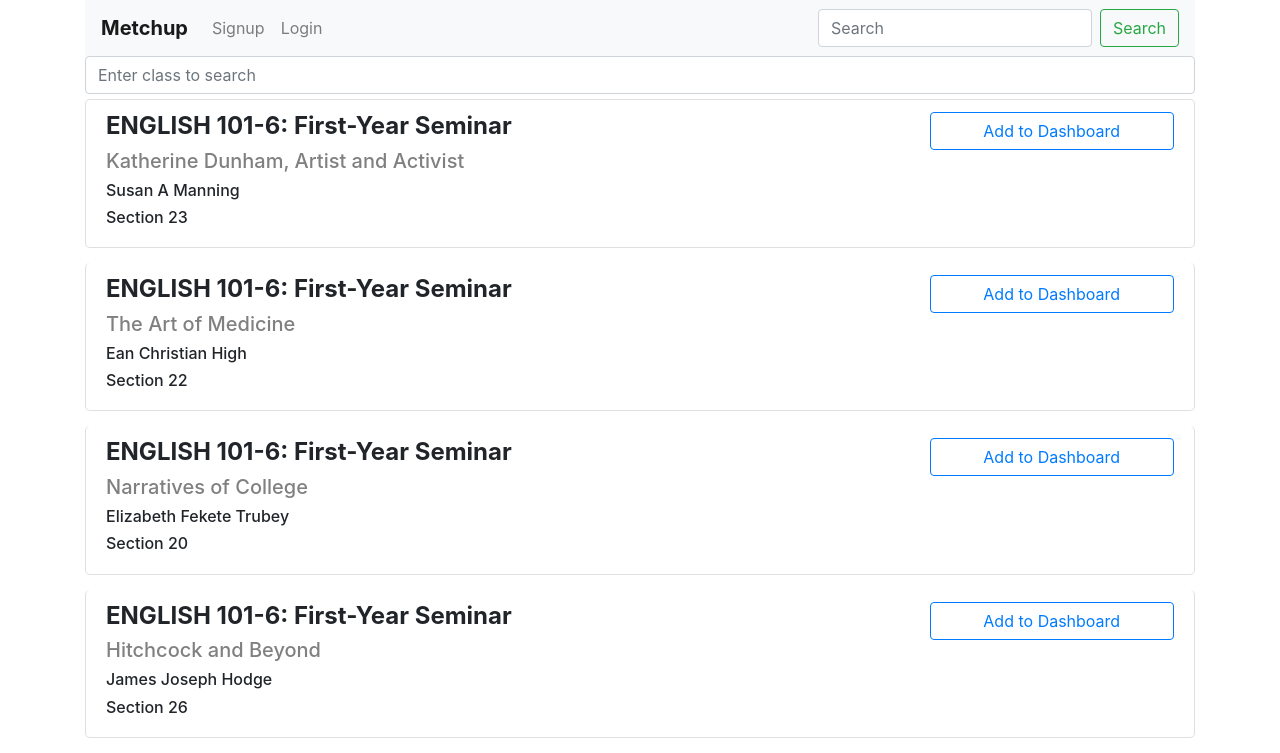
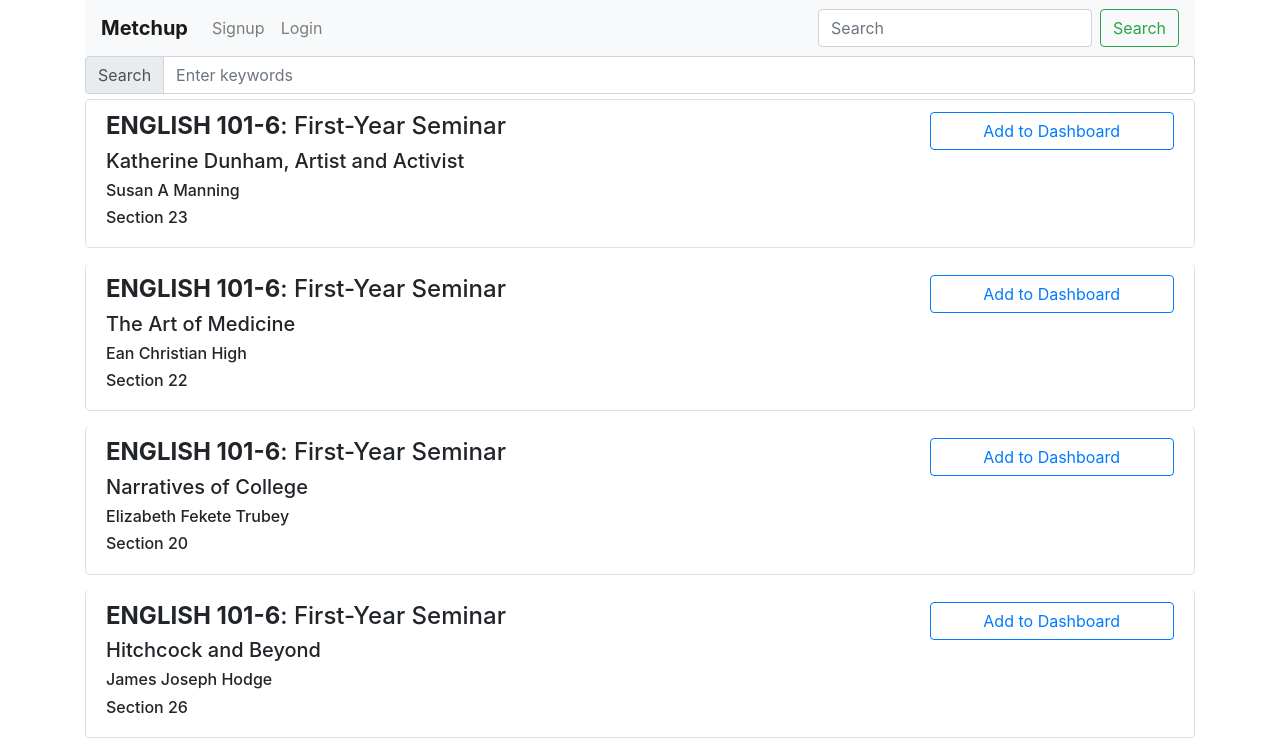
Before and after one commit to bobeatslollipop/Metch_up, a React (Create React App) app: page /search in a window 1280 px wide. Shown: the top 753 px of the page. Built offline with nearby package versions, Linux system fonts and the light colour scheme; no server answers.

Commit message:
UI Update/ 优化

```diff
--- a/src/containers/ClassSearch.js
+++ b/src/containers/ClassSearch.js
@@ -1,5 +1,5 @@
 import React from "react";
-import { ListGroup, ListGroupItem, Row, Col, Button, Container, FormControl } from "react-bootstrap";
+import { ListGroup, ListGroupItem, Row, Col, Button, Container, FormControl, InputGroup } from "react-bootstrap";
 import data from "../data/4770/courses.json";
 import { useState } from 'react';
 import "./ClassSearch.css";
@@ -33,8 +33,8 @@ export default function ClassSearch(props) {
     <ListGroupItem  key={(course.id).toString()} className="Course" style={elementStyle}>
       <Row>
           <Col className="course-info" sm={9}>
-              <h4 className="course-title"><strong>{course.subject} {course.catalog_num}: {course.title} </strong></h4>
-              <h5 className="course-name"style={{color: 'grey'}}>{course.topic}</h5>
+              <h4 className="course-title"><strong>{course.subject} {course.catalog_num}</strong>: {course.title} </h4>
+              <h5 className="course-name">{course.topic}</h5>
               <h6 className="course-term">{course.termId}</h6>
               <h6 className="course-instructor">{course.instructor}</h6>
               <h6 className="course-section"> Section {course.section}</h6>
@@ -60,12 +60,17 @@ export default function ClassSearch(props) {
   return (
     <Container>
       <ListGroup>
-        <FormControl
-          aria-label="Default"
-          aria-describedby="inputGroup-sizing-default"
-          onChange={e => setInput(e.target.value)}
-          placeholder="Enter class to search"
-        />
+        <InputGroup>
+          <InputGroup.Prepend>
+            <InputGroup.Text id="basic-addon1">Search</InputGroup.Text>
+          </InputGroup.Prepend>
+          <FormControl
+            aria-label="Default"
+            aria-describedby="inputGroup-sizing-default"
+            onChange={e => setInput(e.target.value)}
+            placeholder="Enter keywords"
+          />
+        </InputGroup>
         {courses}
         <h4>{search_text}</h4>
       </ListGroup>
--- a/src/containers/Home.css
+++ b/src/containers/Home.css
@@ -12,14 +12,13 @@
   color: #999;
 }
 
-.Home .notes h4 {
-  font-family: "Open Sans", sans-serif;
-  font-weight: 600;
+.Home .welcome h4 {
+  padding: 5px;
   overflow: hidden;
-  line-height: 1.5;
   white-space: nowrap;
   text-overflow: ellipsis;
 }
-.Home .notes p {
-  color: #666;
+.Home .welcome {
+  margin-top: 10px;
+  border-radius: 25px;
 }
--- a/src/containers/Home.js
+++ b/src/containers/Home.js
@@ -1,5 +1,6 @@
 import React, { useState, useEffect } from "react";
-import { ListGroup, ListGroupItem, Button, Col, Row, Container} from "react-bootstrap";
+import { Link } from 'react-router-dom';
+import { ListGroup, ListGroupItem, Button, Col, Row, Container, Jumbotron, Badge} from "react-bootstrap";
 import "./Home.css";
 import { LinkContainer } from "react-router-bootstrap";
 import { Auth, getUserById, deleteClassFromUser } from "../firebase";
@@ -32,6 +33,20 @@ export default function Home(props) {
     query: name,
   }
 
+  function searchClassAttribute(id){
+    for(var i = 0; i < courseData.length; i++){
+      if(courseData[i].id == id){
+        var classAttribute = courseData[i].subject + " " + courseData[i].catalog_num;
+        return classAttribute;
+      }
+    }
+  }
+
+  function handleClick(props){
+    deleteClassFromUser(props, Auth.currentUser.email);
+    setIsLoading(true);
+  }
+
   function renderClassList() {
     return(
     <>
@@ -44,29 +59,8 @@ export default function Home(props) {
       <ListGroup>
         {classes.map(clsId => renderClass(clsId))}
       </ListGroup>
-
-      <LinkContainer to={path}>
-        <ListGroupItem>
-            <b>{"\uFF0B"}</b> Send Message
-        </ListGroupItem>
-      </LinkContainer>
     </>
     );
-  }
-
-  function searchClassAttribute(id){
-    for(var i = 0; i < courseData.length; i++){
-      if(courseData[i].id == id){
-        var classAttribute = courseData[i].subject + " " + courseData[i].catalog_num;
-        return classAttribute;
-      }
-    }
-  }
-
-  function handleClick(props){
-    //console.log("呃呃，还是删除"+props+"吧");
-    deleteClassFromUser(props, Auth.currentUser.email);
-    setIsLoading(true);
   }
 
   function renderClass(clsId){
@@ -90,20 +84,30 @@ export default function Home(props) {
 
   function renderLander() {
     return (
-      <div className="lander">
+      <Container className="lander">
         <h1>Metchup</h1>
         <p>A simple way to find study partner</p>
-      </div>
+      </Container>
     );
   }
-
 
   function renderDashboard() {
     var message = <span><strong>Welcome, {name}.</strong></span>;
     return (
-      <Container className="notes">
-        <h1>{message}</h1>
-        <h4>Let's play around with your dashboard to find study groups.</h4>
+      <Container className="welcome">
+        <Row>
+          <Col md={10}>
+            <h1>{message}</h1>
+            <h4>Let's play around with your dashboard to find study groups.</h4>
+          </Col>
+          <Col md={2}>
+            <Link to={path}>
+            <Button variant="primary">
+              Message <Badge variant="light">0</Badge>
+            </Button>
+            </Link>
+          </Col>
+        </Row>
         <ListGroup>
           {!isLoading && renderClassList()}
         </ListGroup>
@@ -113,8 +117,8 @@ export default function Home(props) {
 
 
   return (
-    <div className="Home">
+    <Container className="Home">
       {Auth.currentUser ? renderDashboard() : renderLander()}
-    </div>
+    </Container>
   );
 }
```
